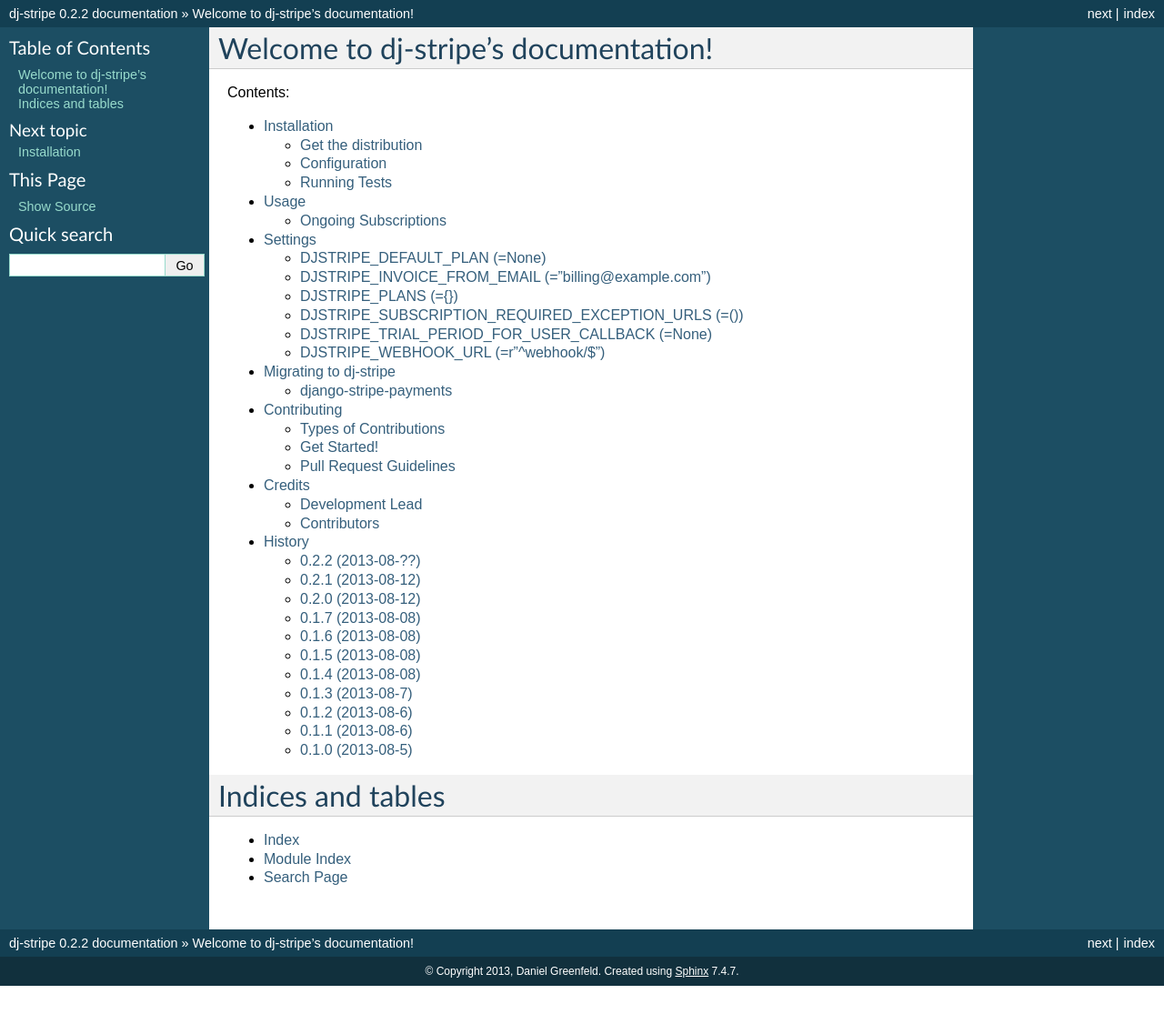
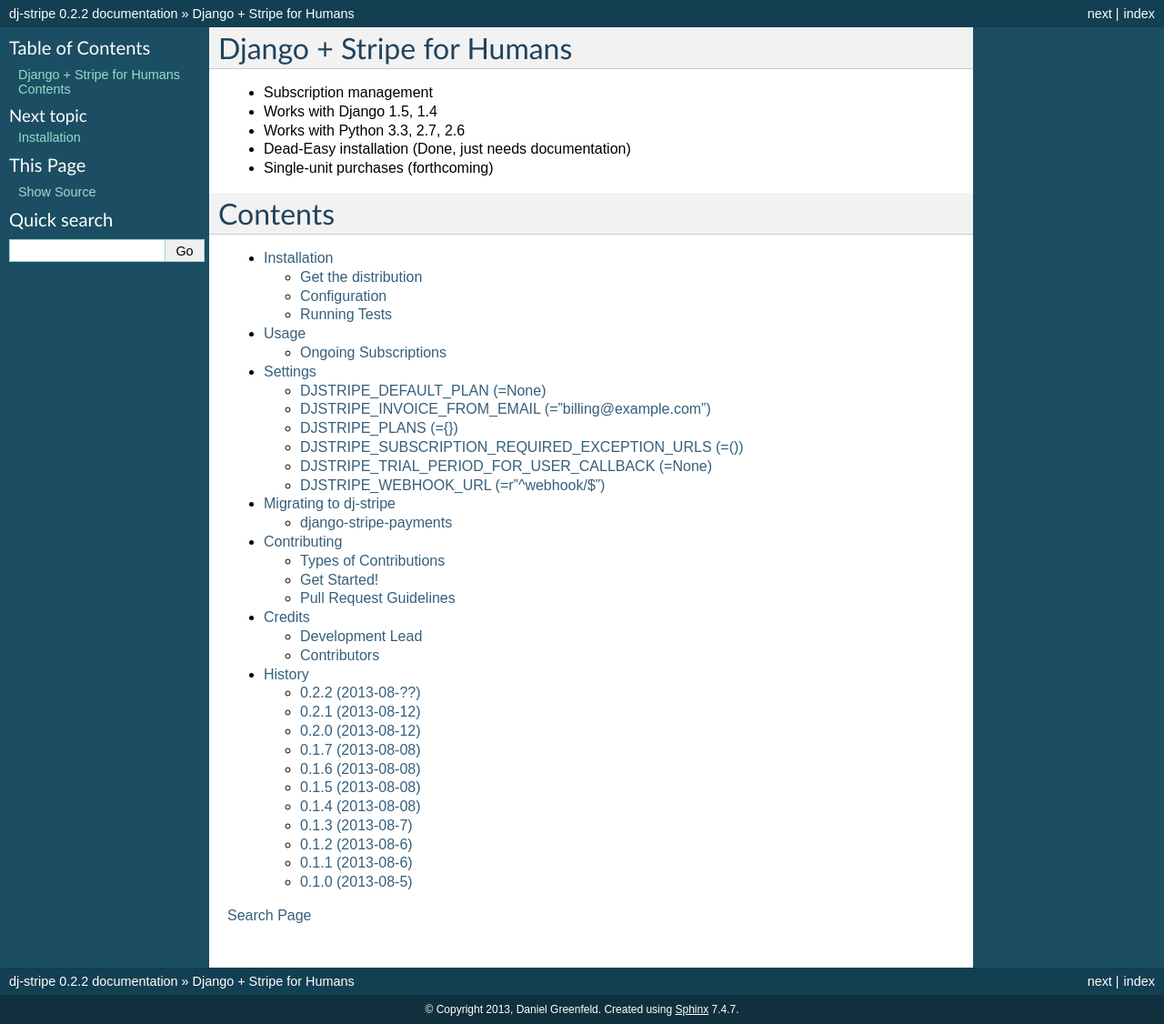
Before and after one commit to dj-stripe/dj-stripe, a Sphinx documentation site: the page built from docs/index.rst, in a window 1280 px wide. Shown: the whole page at 91% size. Built offline with Sphinx 7.4.7, drawn with Linux system fonts in a browser that asks for light colours; before the commit the page ends 1084 px from its top, so only the background shows below that.

Commit message:
Home page and migration improvements

```diff
--- a/docs/index.rst
+++ b/docs/index.rst
@@ -3,10 +3,17 @@
    You can adapt this file completely to your liking, but it should at least
    contain the root `toctree` directive.
 
-Welcome to dj-stripe's documentation!
-======================================
+Django + Stripe for Humans
+--------------------------------
 
-Contents:
+* Subscription management
+* Works with Django 1.5, 1.4
+* Works with Python 3.3, 2.7, 2.6
+* Dead-Easy installation (Done, just needs documentation)
+* Single-unit purchases (forthcoming)
+
+Contents
+---------
 
 .. toctree::
    :maxdepth: 2
@@ -19,9 +26,4 @@
    authors
    history
 
-Indices and tables
-==================
-
-* :ref:`genindex`
-* :ref:`modindex`
-* :ref:`search`
+:ref:`search`
--- a/docs/migrating_to_djstripe.rst
+++ b/docs/migrating_to_djstripe.rst
@@ -13,7 +13,7 @@
 
 **dj-stripe** allows for plans with decimal numbers. So you can have plans that are $9.99 instead of just $10. The price in a specific plan is therefore in cents rather than whole dollars
 
-.. code-block:: pthon
+.. code-block:: python
 
     # settings.py
 
```
